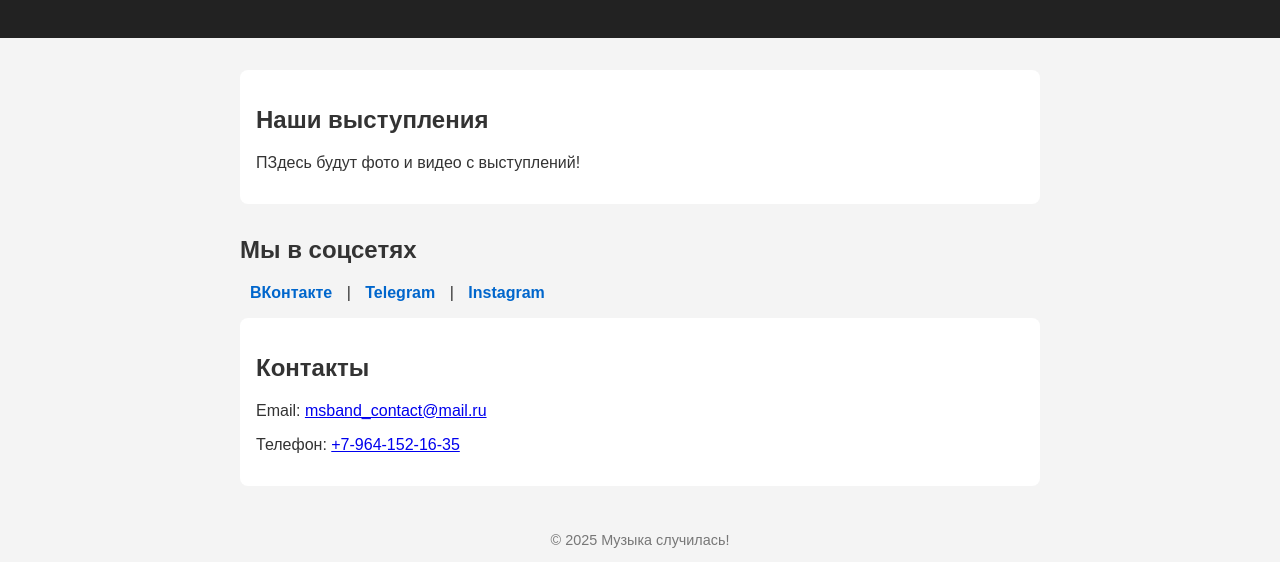
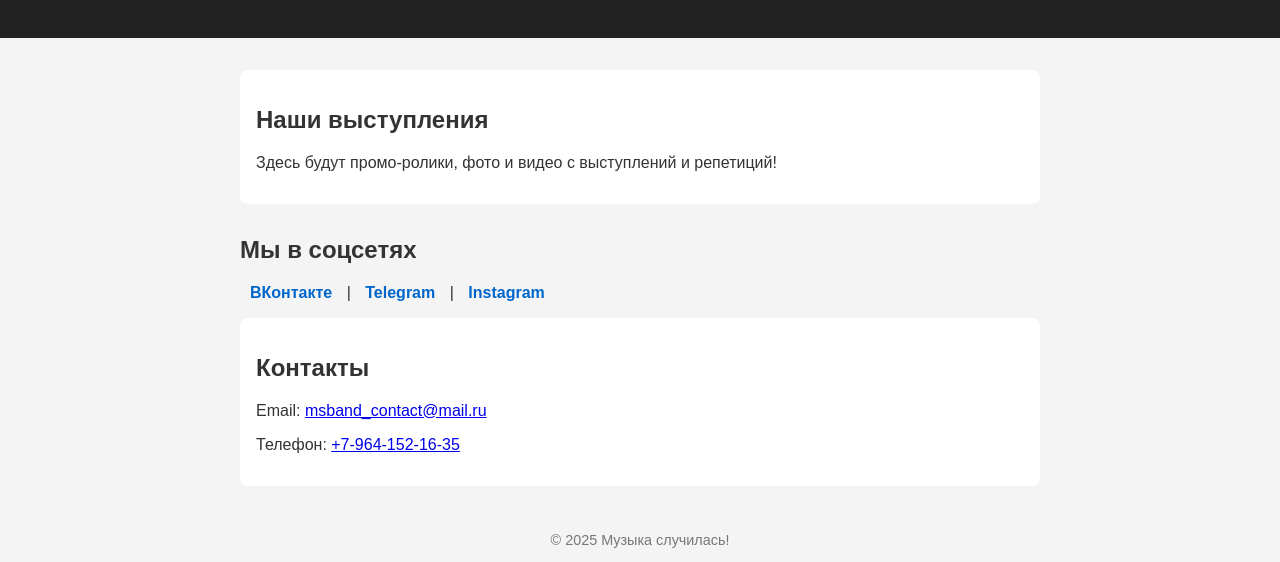
Before and after one commit to NiceLife44/MSBAND, a plain HTML site: page index.html in a window 1280 px wide. Shown: the part 361-923 px from the top of the page. Drawn offline with Linux system fonts and the light colour scheme.

Commit message:
Update index.html

```diff
--- a/index.html
+++ b/index.html
@@ -78,7 +78,7 @@
 <section>
   <div class="afisha">
     <h2>Наши выступления</h2>
-    <p>ПЗдесь будут фото и видео с выступлений!</p>
+    <p>Здесь будут промо-ролики, фото и видео с выступлений и репетиций!</p>
   </div>
 
   <div class="socials">
```
